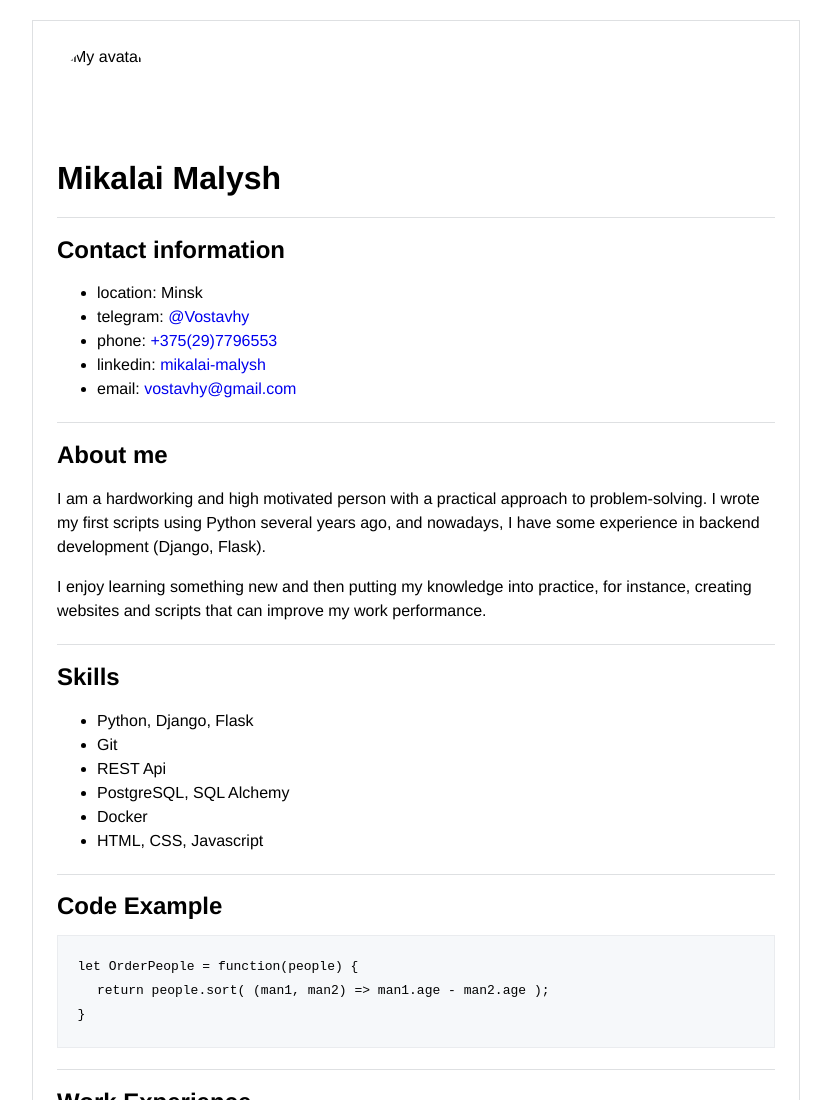
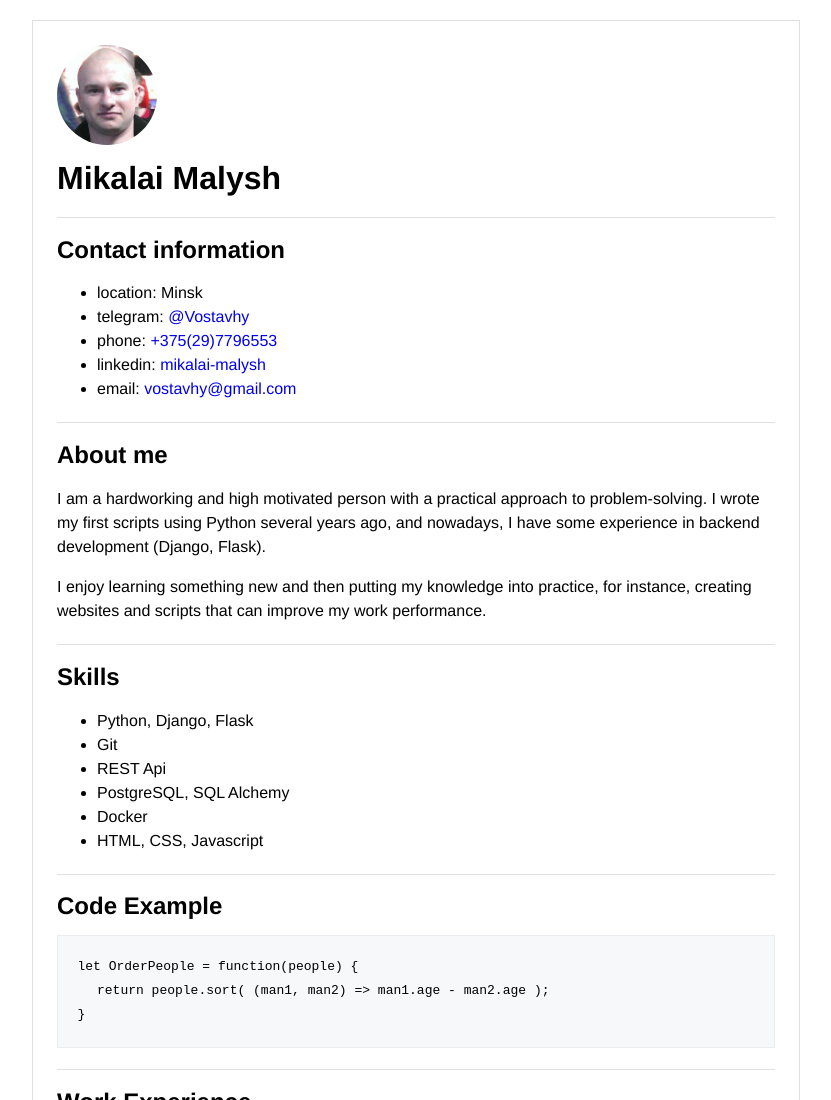
Before and after one commit to vostavhy/rsschool-cv, a plain HTML site: page index.html in a window 1280 px wide. Shown: the top 1100 px of the page, without its empty margins (224-1055 px from the left). Drawn offline with Linux system fonts and the light colour scheme; the site is published under a folder, as on GitHub Pages, so addresses that start at the root find nothing.

Commit message:
fix: images folder name

```diff
--- a/index.html
+++ b/index.html
@@ -9,7 +9,7 @@
 
     <header class="flex-column">
       <h1>Mikalai Malysh</h1>
-      <img src="/images/avatar.png" alt="My avatar" width="100" height="100">
+      <img src="images/avatar.png" alt="My avatar" width="100" height="100">
     </header>
 
     <main>
```
